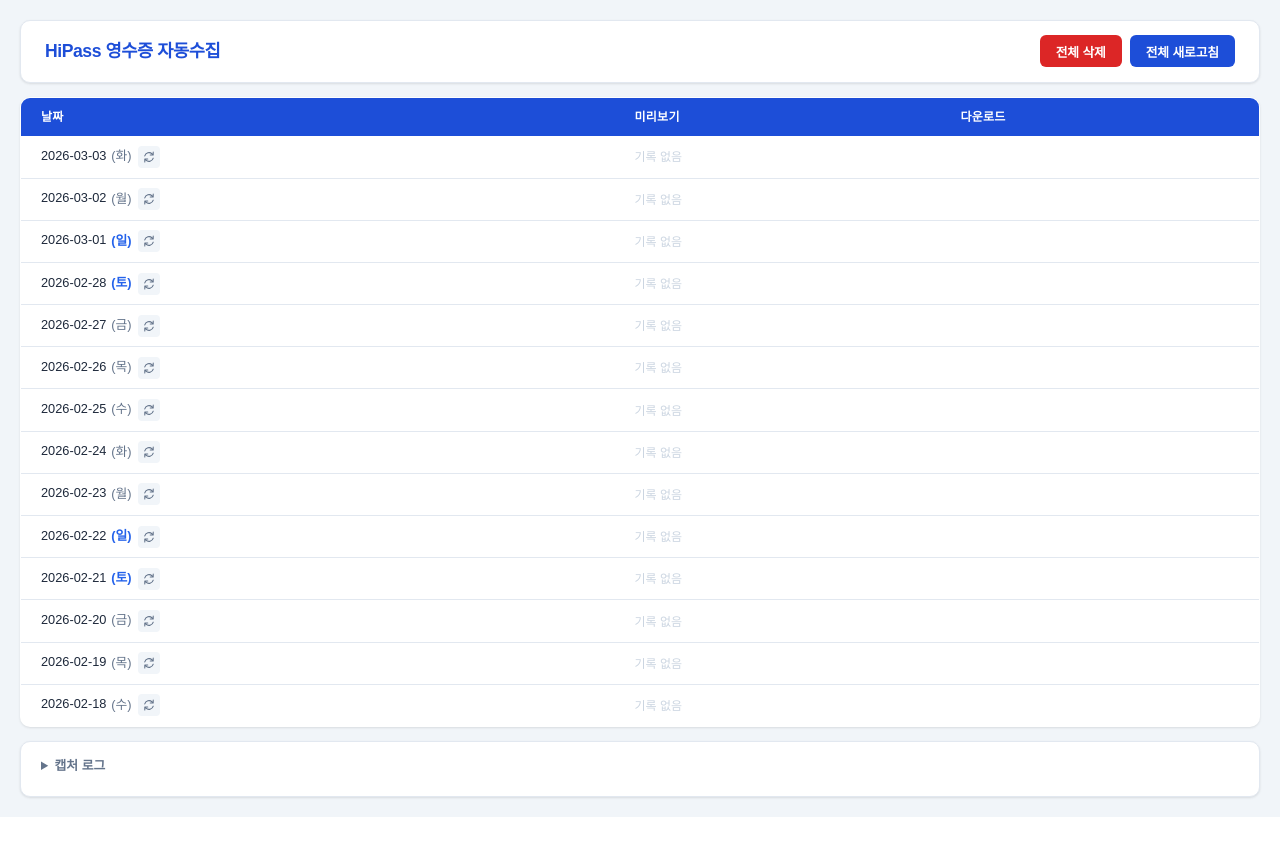
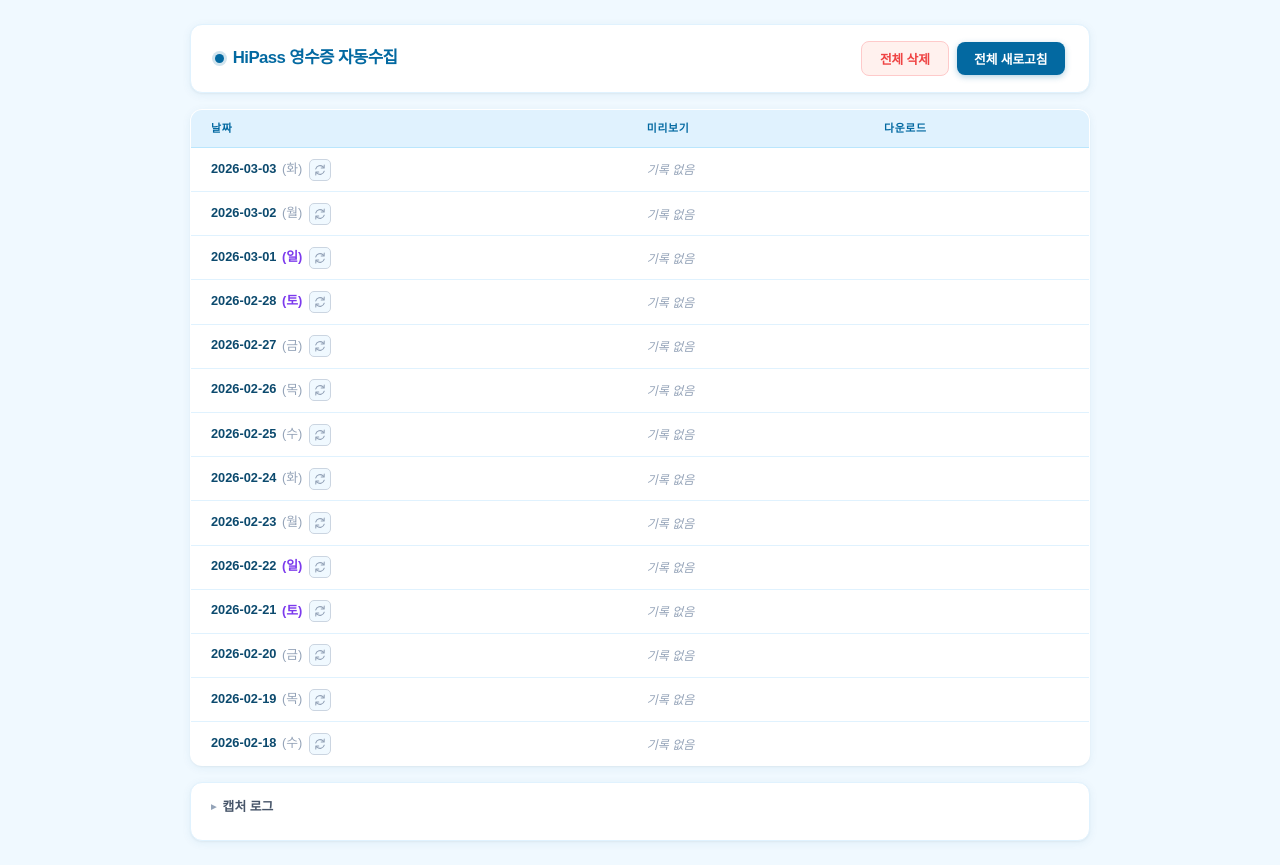
Before and after one commit to mesmeriz2/hipass_receipts, a FastAPI app: page / in a window 1280 px wide. Before the commit the page ends 817 px from the top, so only its background shows below. Run offline with FastAPI, Linux system fonts and the light colour scheme; data that the repository does not hold is empty; parts of the project's set-up code (start-up, migrations or seed data) failed here and were passed over; some web fonts are replaced.

Commit message:
feat: UI 리디자인, 파비콘 추가, 캡처 로그 영속화
- 스카이 블루 라이트 테마로 전면 재디자인 (Pretendard 폰트)
- favicon.svg 추가 및 /favicon.ico 라우트 추가 (도커 로그 404 에러 해결)
- 캡처 로그 JSON 파일로 영속화 (컨테이너 재시작 후에도 유지, 최근 20건)
- 페이지 로드 시 캡처 로그 자동 표시

Co-Authored-By: Claude Sonnet 4.6 <noreply@anthropic.com>

```diff
--- a/backend/app/main.py
+++ b/backend/app/main.py
@@ -6,7 +6,7 @@ from pathlib import Path
 from typing import Optional
 
 from fastapi import FastAPI, BackgroundTasks
-from fastapi.responses import FileResponse, HTMLResponse
+from fastapi.responses import FileResponse, HTMLResponse, Response
 from fastapi.staticfiles import StaticFiles
 from fastapi.templating import Jinja2Templates
 from fastapi.requests import Request
@@ -69,6 +69,14 @@ async def index(request: Request):
         "index.html",
         {"request": request, "screenshots": screenshots},
     )
+
+
+@app.get("/favicon.ico", include_in_schema=False)
+async def favicon():
+    favicon_path = STATIC_DIR / "favicon.svg"
+    if favicon_path.exists():
+        return FileResponse(str(favicon_path), media_type="image/svg+xml")
+    return Response(status_code=204)
 
 
 @app.get("/health")
--- a/backend/app/static/style.css
+++ b/backend/app/static/style.css
@@ -1,30 +1,45 @@
 *, *::before, *::after { box-sizing: border-box; }
 
 :root {
-  --primary:       #1d4ed8;
-  --primary-hover: #1e3a8a;
-  --accent:        #059669;
-  --accent-hover:  #047857;
-  --bg:            #f1f5f9;
-  --surface:       #ffffff;
-  --border:        #e2e8f0;
-  --text:          #1e293b;
-  --muted:         #64748b;
-  --weekend:       #2563eb;
-  --success:       #16a34a;
-  --error:         #dc2626;
-  --radius:        10px;
-  --shadow:        0 1px 3px rgba(0,0,0,.07), 0 1px 2px rgba(0,0,0,.04);
+  --primary:        #0369A1;
+  --primary-hover:  #0284C7;
+  --primary-light:  #E0F2FE;
+  --primary-border: #BAE6FD;
+  --accent:         #F97316;
+  --accent-hover:   #EA580C;
+  --danger:         #EF4444;
+  --danger-hover:   #DC2626;
+  --success:        #10B981;
+  --bg:             #F0F9FF;
+  --surface:        #FFFFFF;
+  --border:         #CBD5E1;
+  --border-light:   #E0F2FE;
+  --text:           #0C4A6E;
+  --text-body:      #1E3A5F;
+  --text-secondary: #475569;
+  --muted:          #94A3B8;
+  --weekend:        #7C3AED;
+  --radius-sm:      6px;
+  --radius:         12px;
+  --shadow-sm:      0 1px 3px rgba(3,105,161,.06);
+  --shadow:         0 2px 10px rgba(3,105,161,.07), 0 1px 2px rgba(0,0,0,.04);
+  --shadow-md:      0 8px 32px rgba(3,105,161,.12);
 }
 
 body {
   font-family: 'Pretendard', 'Apple SD Gothic Neo', 'Malgun Gothic', sans-serif;
   background: var(--bg);
-  color: var(--text);
+  color: var(--text-body);
   margin: 0;
-  padding: 1.25rem;
+  padding: 1.5rem 1.25rem;
   font-size: .875rem;
-  line-height: 1.5;
+  line-height: 1.6;
+  min-height: 100vh;
+}
+
+.container {
+  max-width: 900px;
+  margin: 0 auto;
 }
 
 /* ── Header ─────────────────────────────── */
@@ -34,17 +49,32 @@ header {
   justify-content: space-between;
   background: var(--surface);
   border-radius: var(--radius);
-  padding: .9rem 1.5rem;
-  margin-bottom: .875rem;
+  padding: 1rem 1.5rem;
+  margin-bottom: 1rem;
   box-shadow: var(--shadow);
-  border: 1px solid var(--border);
+  border: 1px solid var(--border-light);
+}
+
+.header-title {
+  display: flex;
+  align-items: center;
+  gap: .55rem;
+}
+
+.header-dot {
+  width: 9px;
+  height: 9px;
+  border-radius: 50%;
+  background: var(--primary);
+  box-shadow: 0 0 0 3px rgba(3,105,161,.18);
+  flex-shrink: 0;
 }
 
 h1 {
-  font-size: 1.1rem;
-  font-weight: 700;
+  font-size: 1.05rem;
+  font-weight: 800;
   margin: 0;
-  letter-spacing: -.025em;
+  letter-spacing: -.035em;
   color: var(--primary);
 }
 
@@ -54,24 +84,44 @@ h1 {
   gap: .5rem;
 }
 
+/* ── Buttons ─────────────────────────────── */
 button {
   font-family: inherit;
   font-size: .8rem;
   font-weight: 600;
   border: none;
-  border-radius: 6px;
+  border-radius: 8px;
   cursor: pointer;
-  padding: .4rem 1rem;
-  transition: background .15s, opacity .15s;
+  padding: .45rem 1.1rem;
+  transition: background .15s, box-shadow .15s, transform .12s, color .15s, border-color .15s;
   letter-spacing: -.01em;
 }
-button:disabled { opacity: .4; cursor: not-allowed; }
+button:disabled { opacity: .4; cursor: not-allowed; transform: none !important; }
 
-button#delete-all-btn              { background: var(--error);   color: #fff; }
-button#delete-all-btn:not(:disabled):hover { background: #b91c1c; }
-button#refresh-btn              { background: var(--primary); color: #fff; }
-button#refresh-btn:not(:disabled):hover { background: var(--primary-hover); }
+button#delete-all-btn {
+  background: #FFF1EE;
+  color: var(--danger);
+  border: 1px solid #FECACA;
+}
+button#delete-all-btn:not(:disabled):hover {
+  background: var(--danger);
+  color: #fff;
+  border-color: var(--danger);
+  box-shadow: 0 2px 8px rgba(239,68,68,.25);
+}
 
+button#refresh-btn {
+  background: var(--primary);
+  color: #fff;
+  box-shadow: 0 2px 6px rgba(3,105,161,.3);
+}
+button#refresh-btn:not(:disabled):hover {
+  background: var(--primary-hover);
+  box-shadow: 0 4px 14px rgba(3,105,161,.4);
+  transform: translateY(-1px);
+}
+
+/* Capture icon button */
 .capture-icon-btn {
   width: 22px;
   height: 22px;
@@ -79,43 +129,48 @@ button#refresh-btn:not(:disabled):hover { background: var(--primary-hover); }
   display: inline-flex;
   align-items: center;
   justify-content: center;
-  background: #f1f5f9;
+  background: var(--bg);
   color: var(--muted);
-  border-radius: 4px;
-  margin-left: .4rem;
+  border-radius: 5px;
+  margin-left: .45rem;
   vertical-align: middle;
   font-size: 0;
-  transition: background .15s, color .15s;
+  border: 1px solid var(--border);
+  transition: all .15s;
 }
-.capture-icon-btn:not(:disabled):hover { background: #dcfce7; color: var(--accent); }
-.capture-icon-btn:disabled { opacity: .35; }
+.capture-icon-btn:not(:disabled):hover {
+  background: var(--primary-light);
+  color: var(--primary);
+  border-color: var(--primary-border);
+  transform: none;
+}
+.capture-icon-btn:disabled { opacity: .3; }
 
-@keyframes spin { from { transform: rotate(0deg); } to { transform: rotate(360deg); } }
+@keyframes spin { to { transform: rotate(360deg); } }
 .spinning { animation: spin .8s linear infinite; }
 
 /* ── Status bar ──────────────────────────── */
 #status-bar {
   background: var(--surface);
-  border: 1px solid var(--border);
+  border: 1px solid var(--border-light);
+  border-left: 3px solid var(--primary);
   border-radius: var(--radius);
-  padding: .65rem 1.5rem;
-  margin-bottom: .875rem;
+  padding: .7rem 1.25rem;
+  margin-bottom: 1rem;
   box-shadow: var(--shadow);
   overflow: hidden;
   max-height: 80px;
   opacity: 1;
-  transition: opacity .5s ease, max-height .5s ease,
-              padding .5s ease, margin .5s ease, border-width .5s ease;
+  transition: opacity .4s ease, max-height .4s ease,
+              padding .4s ease, margin .4s ease, border-width .4s ease;
 }
 #status-bar.hidden {
-  opacity: 0;
-  max-height: 0;
-  padding-top: 0;
-  padding-bottom: 0;
+  opacity: 0; max-height: 0;
+  padding-top: 0; padding-bottom: 0;
   margin-bottom: 0;
-  border-top-width: 0;
-  border-bottom-width: 0;
+  border-top-width: 0; border-bottom-width: 0;
 }
+#status-bar.done { border-left-color: var(--success); }
 #status-bar.done #status-icon { color: var(--success); }
 
 #status-top {
@@ -148,115 +204,160 @@ table {
   border-radius: var(--radius);
   overflow: hidden;
   box-shadow: var(--shadow);
-  border: 1px solid var(--border);
-  margin-bottom: .875rem;
+  border: 1px solid var(--border-light);
+  margin-bottom: 1rem;
 }
 th {
-  background: var(--primary);
-  color: #fff;
-  padding: .65rem 1.25rem;
+  background: var(--primary-light);
+  color: var(--primary);
+  padding: .6rem 1.25rem;
   text-align: left;
-  font-weight: 600;
-  font-size: .75rem;
-  letter-spacing: .02em;
+  font-weight: 700;
+  font-size: .68rem;
+  letter-spacing: .06em;
+  text-transform: uppercase;
+  border-bottom: 1px solid var(--primary-border);
 }
 td {
-  padding: .6rem 1.25rem;
-  border-bottom: 1px solid var(--border);
+  padding: .65rem 1.25rem;
+  border-bottom: 1px solid var(--border-light);
   vertical-align: middle;
+  transition: background .1s;
 }
 tr:last-child td { border-bottom: none; }
-tr:hover td { background: #f8fafc; }
+tr:hover td { background: #F8FCFF; }
 
-/* Date + day */
+/* Date + day label */
 .date-cell {
   font-size: .8rem;
   font-variant-numeric: tabular-nums;
   white-space: nowrap;
+  font-weight: 600;
+  color: var(--text);
 }
 .day-label {
-  font-weight: 500;
-  margin-left: .1em;
+  font-weight: 400;
+  margin-left: .15em;
   color: var(--muted);
 }
-.day-label.weekend { color: var(--weekend); font-weight: 700; }
+.day-label.weekend { color: var(--weekend); font-weight: 600; }
 
 /* Preview button */
 button.preview-btn {
-  background: #eff6ff;
-  color: var(--primary);
-  border: 1px solid #bfdbfe;
+  background: #EFF6FF;
+  color: #1D4ED8;
+  border: 1px solid #BFDBFE;
   font-weight: 500;
   font-size: .75rem;
-  padding: .28rem .75rem;
-  border-radius: 5px;
+  padding: .3rem .85rem;
+  border-radius: 6px;
 }
-button.preview-btn:hover { background: #dbeafe; border-color: var(--primary); }
+button.preview-btn:hover {
+  background: #1D4ED8;
+  color: #fff;
+  border-color: #1D4ED8;
+  box-shadow: 0 2px 6px rgba(29,78,216,.2);
+}
 
 /* Empty label */
 .empty-label {
-  color: #cbd5e1;
+  color: var(--muted);
   font-size: .75rem;
+  font-style: italic;
 }
 
 /* Download button */
 a.dl-btn {
-  display: inline-block;
-  padding: .28rem .75rem;
-  background: var(--primary);
+  display: inline-flex;
+  align-items: center;
+  gap: .3rem;
+  padding: .3rem .85rem;
+  background: var(--accent);
   color: #fff;
-  border-radius: 5px;
+  border-radius: 6px;
   text-decoration: none;
   font-size: .75rem;
   font-weight: 600;
-  transition: background .15s;
+  transition: all .15s;
+  box-shadow: 0 1px 4px rgba(249,115,22,.25);
 }
-a.dl-btn:hover { background: var(--primary-hover); }
+a.dl-btn::before {
+  content: '↓';
+  font-size: .9rem;
+  line-height: 1;
+  font-weight: 700;
+}
+a.dl-btn:hover {
+  background: var(--accent-hover);
+  box-shadow: 0 3px 10px rgba(249,115,22,.35);
+  transform: translateY(-1px);
+}
 
 /* ── Log section ─────────────────────────── */
 details {
   background: var(--surface);
   border-radius: var(--radius);
   box-shadow: var(--shadow);
-  border: 1px solid var(--border);
-  padding: .25rem 1.25rem .75rem;
+  border: 1px solid var(--border-light);
+  padding: .2rem 1.25rem .75rem;
 }
 summary {
   cursor: pointer;
   font-weight: 600;
   font-size: .8rem;
-  padding: .6rem 0;
+  padding: .65rem 0;
   user-select: none;
+  color: var(--text-secondary);
+  list-style: none;
+  display: flex;
+  align-items: center;
+  gap: .4rem;
+}
+summary::-webkit-details-marker { display: none; }
+summary::before {
+  content: '▸';
+  display: inline-block;
+  transition: transform .2s;
+  font-size: .65rem;
   color: var(--muted);
 }
+details[open] summary::before { transform: rotate(90deg); }
+
 .log-table { width: 100%; border-collapse: collapse; margin-top: .4rem; }
 .log-table th {
-  background: #f8fafc;
+  background: var(--bg);
   color: var(--muted);
-  font-weight: 600;
-  font-size: .7rem;
-  letter-spacing: .03em;
+  font-weight: 700;
+  font-size: .65rem;
+  letter-spacing: .06em;
+  text-transform: uppercase;
+  border-bottom: 1px solid var(--border-light);
 }
 .log-table td, .log-table th {
-  padding: .38rem .75rem;
-  border-bottom: 1px solid #f1f5f9;
+  padding: .4rem .75rem;
+  border-bottom: 1px solid #F1F5F9;
   font-size: .75rem;
 }
 .log-table tr:last-child td { border-bottom: none; }
-.log-empty { text-align: center; color: var(--muted); padding: 1rem !important; }
+.log-empty {
+  text-align: center;
+  color: var(--muted);
+  padding: 1rem !important;
+  font-size: .8rem;
+}
 
-.status-success { color: var(--success); font-weight: 600; }
+.status-success { color: var(--success); font-weight: 700; }
 .status-empty   { color: var(--muted); }
-.status-error   { color: var(--error);   font-weight: 600; }
-.status-skipped { color: #94a3b8; }
+.status-error   { color: var(--danger); font-weight: 700; }
+.status-skipped { color: #94A3B8; }
 
 /* ── Modal ───────────────────────────────── */
 #modal-overlay {
   display: none;
   position: fixed; inset: 0;
-  background: rgba(15,23,42,.75);
-  backdrop-filter: blur(6px);
-  -webkit-backdrop-filter: blur(6px);
+  background: rgba(12,74,110,.65);
+  backdrop-filter: blur(8px);
+  -webkit-backdrop-filter: blur(8px);
   z-index: 100;
   align-items: center;
   justify-content: center;
--- a/backend/app/templates/index.html
+++ b/backend/app/templates/index.html
@@ -4,14 +4,20 @@
   <meta charset="UTF-8" />
   <meta name="viewport" content="width=device-width, initial-scale=1.0" />
   <title>HiPass 영수증 자동수집</title>
+  <link rel="icon" type="image/svg+xml" href="/static/favicon.svg" />
   <link rel="preconnect" href="https://cdn.jsdelivr.net" crossorigin />
   <link rel="stylesheet" href="https://cdn.jsdelivr.net/gh/orioncactus/pretendard@v1.3.9/dist/web/static/pretendard.min.css" />
   <link rel="stylesheet" href="/static/style.css" />
 </head>
 <body>
 
+<div class="container">
+
 <header>
-  <h1>HiPass 영수증 자동수집</h1>
+  <div class="header-title">
+    <span class="header-dot"></span>
+    <h1>HiPass 영수증 자동수집</h1>
+  </div>
   <div id="header-actions">
     <button id="delete-all-btn" onclick="deleteAllScreenshots()">전체 삭제</button>
     <button id="refresh-btn" onclick="startRefresh()">전체 새로고침</button>
@@ -62,10 +68,12 @@
       <tr><th>날짜</th><th>상태</th><th>메시지</th><th>시각</th></tr>
     </thead>
     <tbody id="log-tbody">
-      <tr><td colspan="4" class="log-empty">새로고침 후 확인 가능합니다.</td></tr>
+      <tr><td colspan="4" class="log-empty">불러오는 중...</td></tr>
     </tbody>
   </table>
 </details>
+
+</div><!-- /.container -->
 
 <!-- Image modal -->
 <div id="modal-overlay" onclick="closeModal()">
@@ -113,6 +121,7 @@ document.addEventListener('DOMContentLoaded', () => {
     const dateStr = td.dataset.date;
     td.innerHTML = formatDateHTML(dateStr) + getCaptureIconHTML(dateStr);
   });
+  reloadLogs();
 });
 
 function openModal(src) {
```
Also changed, not shown: other parts of backend/app/static/style.css (+16 -10 lines), backend/app/scraper.py (+35 -15 lines), backend/app/static/favicon.svg (added).
